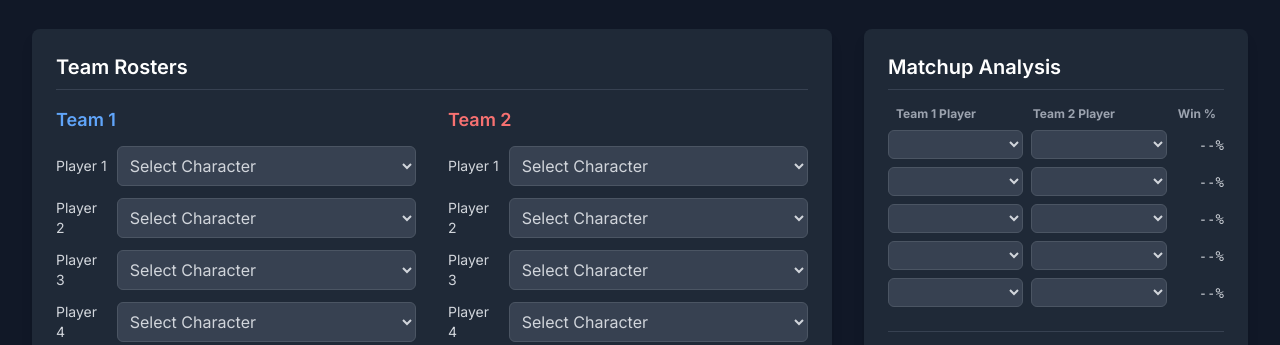
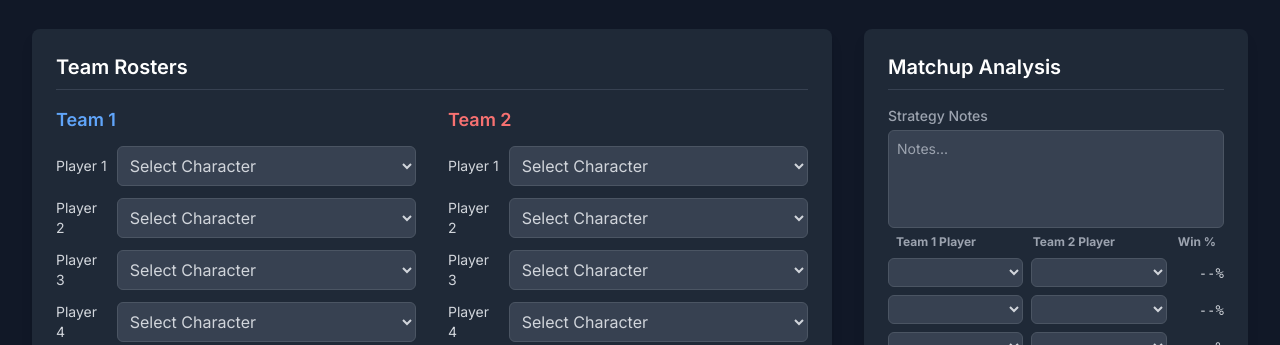
Before and after one commit to Jseph/draft-simulator, a plain HTML site: page index.html in a window 1280 px wide. Shown: the part 111-456 px from the top of the page. Drawn offline with nearby package versions, Linux system fonts and the light colour scheme.

Commit message:
Update for playoffs.

```diff
--- a/index.html
+++ b/index.html
@@ -102,6 +102,12 @@
             <div class="lg:col-span-1 space-y-8">
                 <section class="bg-gray-800 p-6 rounded-lg shadow-lg sticky top-8">
                     <h2 class="text-xl font-semibold text-white mb-4 border-b border-gray-700 pb-2">Matchup Analysis</h2>
+                    <div class="space-y-1">
+                    <label for="draft-notes" class="block text-sm font-medium text-gray-400">Strategy Notes</label>
+                    <textarea id="draft-notes" rows="4"
+                        class="custom-input w-full p-2 text-sm resize-none"
+                        placeholder="Notes..."></textarea>
+                    </div>
                     <div class="space-y-2 mb-6">
                          <div class="grid grid-cols-12 gap-2 text-xs font-bold text-gray-400 px-2">
                              <div class="col-span-5">Team 1 Player</div>
@@ -214,7 +220,9 @@
                 for (let k = 8; k < gamesDist.length; k++) {
                     probWinMajorityGames += gamesDist[k];
                 }
-                const expectedScore = 2.0 * probWinMajoritySets + 1.0 * probWinMajorityGames;
+                // Uncomment for standard scoring
+                // const expectedScore = 2.0 * probWinMajoritySets + 1.0 * probWinMajorityGames;
+                const expectedScore =1.0 * probWinMajoritySets + 0.0 * probWinMajorityGames;
                 scoreOutcomeCache.set(cacheKey, expectedScore);
                 return expectedScore;
             }
```
